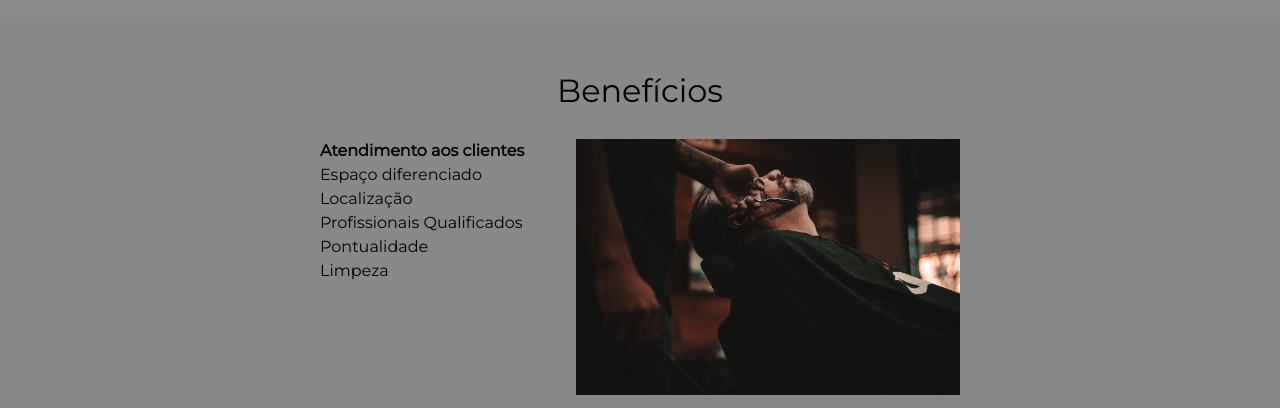
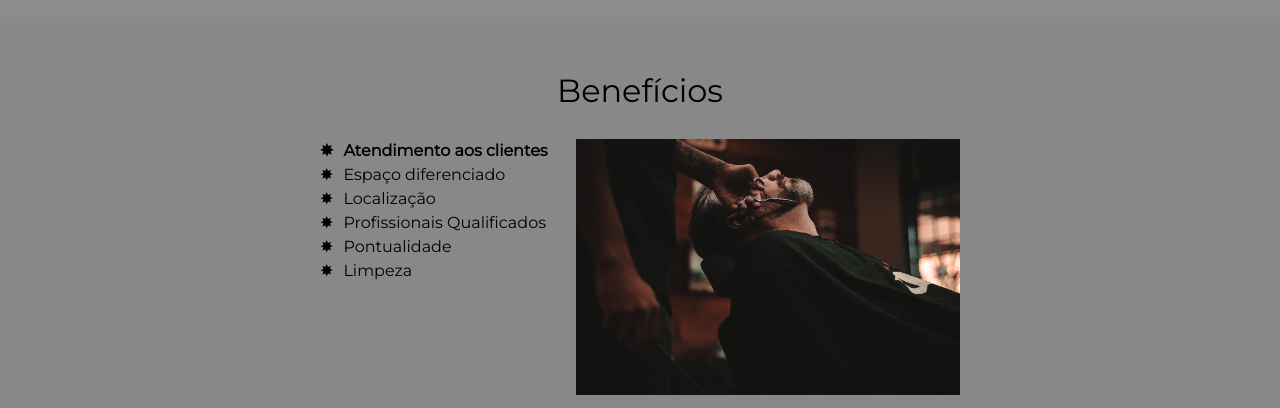
Before and after one commit to eduraiol/alura-barbearia, a plain HTML site: page index.html in a window 1280 px wide. Shown: the part 1580-1988 px from the top of the page. Drawn offline with Linux system fonts and the light colour scheme.

Commit message:
Ajustes no CSS

```diff
--- a/style.css
+++ b/style.css
@@ -223,6 +223,11 @@ td, th {
     line-height: 1.5;
 }
 
+.itens::before {
+    content: "✸";
+    margin-right: 10px;
+}
+
 .itens:first-child {
     font-weight: bold;
 }
```
